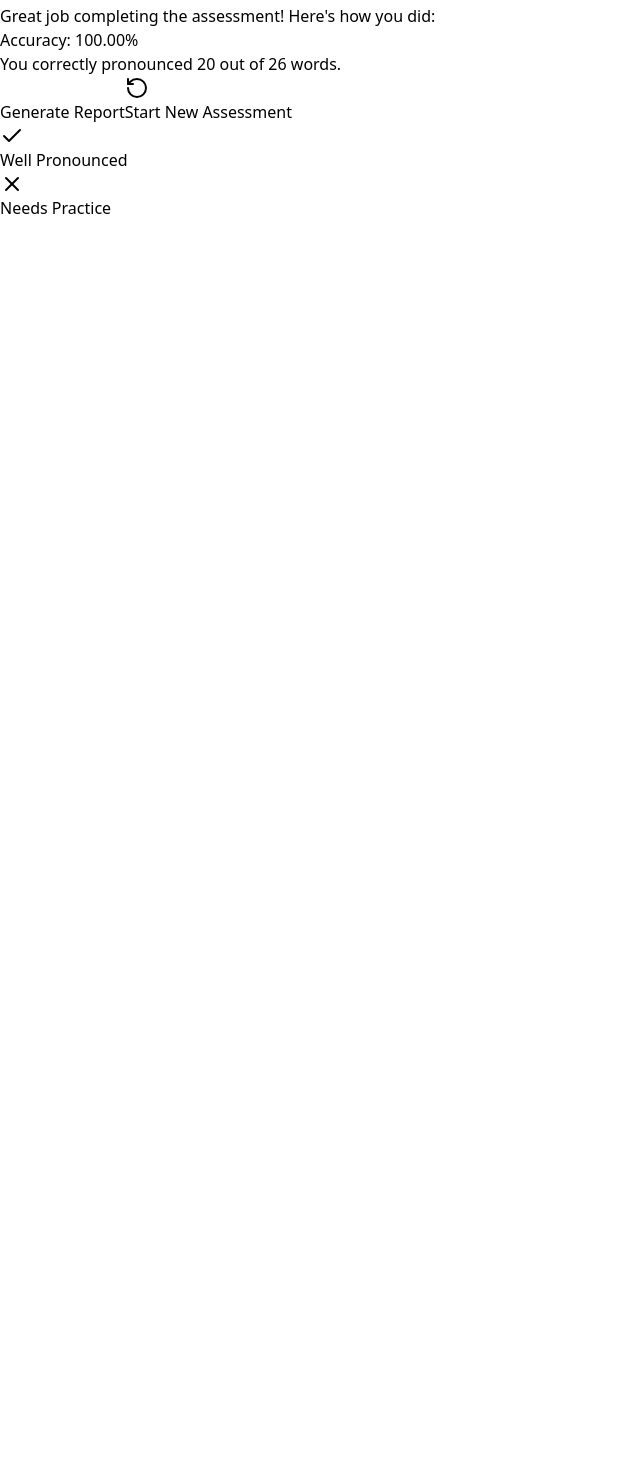
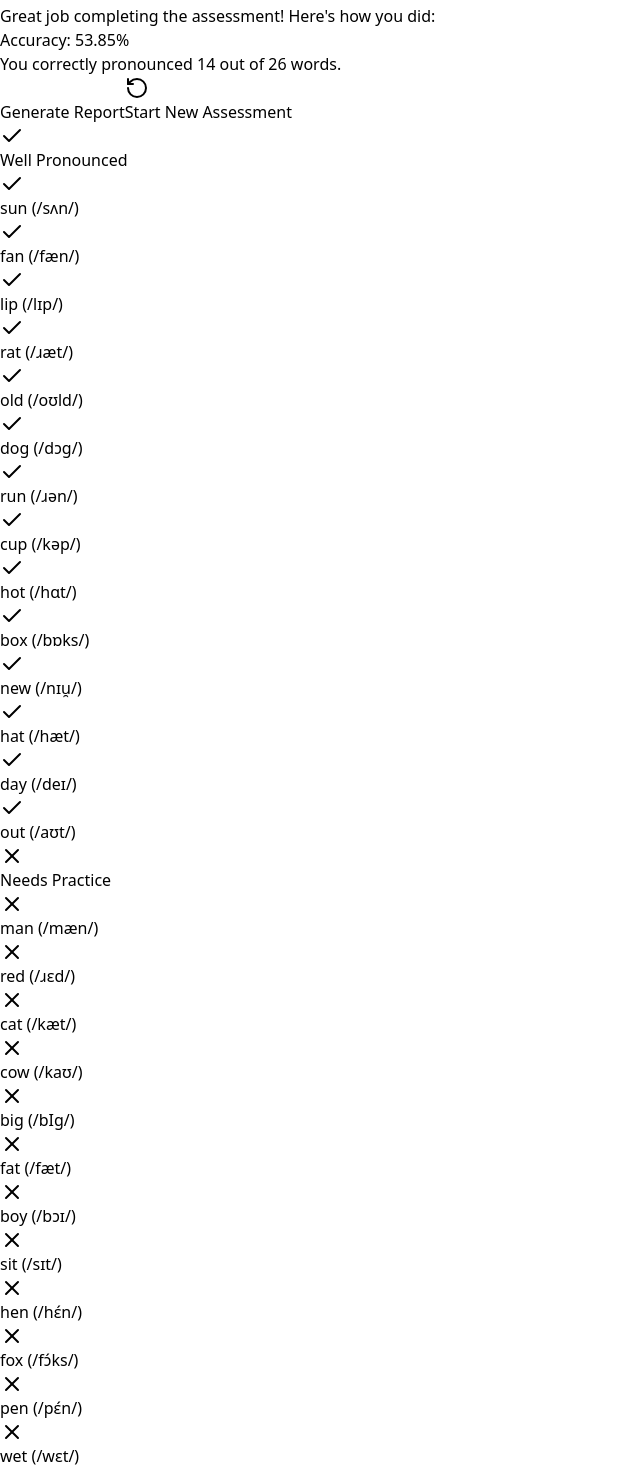
Before and after one commit to RaghavGohil/aas-website, a React (Vite) app in the folder frontend/: page /test/results in a window 1280 px wide. Shown: the part 20-1488 px from the top of the page, without its empty margins (0-640 px from the left). Before the commit the page ends 800 px from the top, so only its background shows below. Built offline with nearby package versions, Linux system fonts and the light colour scheme.

Commit message:
added some minute changes :)

```diff
--- a/frontend/src/components/Results.jsx
+++ b/frontend/src/components/Results.jsx
@@ -1,24 +1,67 @@
 import { useState, useContext, useEffect } from 'react'
-import { Check, X, FileDown, RotateCcw } from 'lucide-react'
+import { Check, X, FileDown, RotateCcw, Loader } from 'lucide-react'
 import { TestContext } from '../TestContext'
 import { useNavigate } from 'react-router-dom'
+
+const words = [
+    {"word": "man", "ipa": "/mæn/", "image": "https://media.istockphoto.com/id/980239992/vector/happy-handsome-man-showing-thumbs-up-concept-illustration-in-cartoon-style.jpg?s=612x612&w=0&k=20&c=1ikVDLkafPxGOLqq4gtIs4HQFBQpdjuiaSchIoqW_M4=" },
+    {"word": "red", "ipa": "/ɹɛd/", "image": "https://www.solidbackgrounds.com/images/1920x1080/1920x1080-red-solid-color-background.jpg" },
+    {"word": "sun", "ipa": "/sʌn/", "image": "https://market-resized.envatousercontent.com/previews/files/258481713/preview.jpg?w=590&h=590&cf_fit=crop&crop=top&format=auto&q=85&s=f3db3d967a3e35ed674eb1e6f6fec35ebc54147fc5bb37f08180b0d92d7a1fa1" },
+    {"word": "cat", "ipa": "/kæt/", "image": "https://i.pinimg.com/736x/11/8c/c8/118cc81c633316f14688da16832f90b3.jpg" },
+    {"word": "fan", "ipa": "/fæn/", "image": "https://cdn.vectorstock.com/i/500p/78/88/fan-vector-25477888.jpg" },
+    {"word": "cow", "ipa": "/kaʊ/", "image": "https://img.freepik.com/free-vector/cute-cow-cartoon-character_1308-134420.jpg?t=st=1737199940~exp=1737203540~hmac=7c241d1743d7fdb8bd372829731945d8591fda822ec47ba832a6ce6141660e22&w=826" },
+    {"word": "big", "ipa": "/bIg/", "image": "https://www.freepik.com/premium-psd/big-text-effect-3d-rendering-vector-illustration_38491113.htm" },
+    {"word": "lip", "ipa": "/lɪp/", "image": "https://img.freepik.com/premium-vector/mouth-lips-cartoon-female-sexy-part-body_24911-12319.jpg?w=1380" },
+    {"word": "rat", "ipa": "/ɹæt/", "image": "https://www.freepik.com/free-vector/playful-little-creature_5366859.htm" },
+    {"word": "old", "ipa": "/oʊld/", "image": "http://img.freepik.com/free-vector/hand-drawn-old-man-cartoon-illustration_52683-117765.jpg" },
+    {"word": "dog", "ipa": "/dɔɡ/", "image": "https://img.freepik.com/free-photo/cute-spitz_144627-7076.jpg" },
+    {"word": "run", "ipa": "/ɹən/", "image": "https://img.freepik.com/premium-vector/beautiful-professional-cartoon-character-design-vector-illustration_1253202-273605.jpg?w=826" },
+    {"word": "fat", "ipa": "/fæt/", "image": "https://img.freepik.com/free-vector/hand-drawn-fat-person-cartoon-illustration_52683-117783.jpg" },
+    {"word": "boy", "ipa": "/bɔɪ/", "image": "https://img.freepik.com/free-vector/cute-boy-with-peace-sign-cartoon-vector-icon-illustration-people-fashion-icon-concept-isolated-premium-vector-flat-cartoon-style_138676-3946.jpg" },
+    {"word": "cup", "ipa": "/kəp/", "image": "https://img.freepik.com/free-psd/beverage-illustration-design_23-2151470158.jpg" },
+    {"word": "sit", "ipa": "/sɪt/", "image": "https://img.freepik.com/premium-vector/man-sitting-sofa-icon_24877-43683.jpg" },
+    {"word": "hot", "ipa": "/hɑt/", "image": "https://img.freepik.com/premium-vector/fire-decorative-icon_98292-1613.jpg" },
+    {"word": "hen", "ipa": "/hɛ́n/", "image": "https://img.freepik.com/free-vector/chicken-finger-gestures-pointing-cartoon-character_1308-85016.jpg" },
+    {"word": "fox", "ipa": "/fɔ́ks/", "image": "https://img.freepik.com/premium-vector/cute-cartoon-style-running-red-fox-white-background_1174662-4341.jpg" },
+    {"word": "pen", "ipa": "/pɛ́n/", "image": "https://img.freepik.com/free-vector/cartoonish-blue-fountain-pen-isolated-white-background-vector-illustration_8130-2560.jpg" },
+    {"word": "box", "ipa": "/bɒks/", "image": "https://img.freepik.com/free-vector/sticker-empty-box-opened-white-background_1308-68243.jpg" },
+    {"word": "new", "ipa": "/nɪu̯/", "image": "https://media.istockphoto.com/id/1254219019/vector/new-comic-speech-bubble-vector-flat-illustrations.jpg" },
+    {"word": "hat", "ipa": "/hæt/", "image": "https://img.freepik.com/free-vector/hat-travel-icon-illustration_32991-1021.jpg" },
+    {"word": "wet", "ipa": "/wɛt/", "image": "https://img.freepik.com/free-vector/opposite-adjective-dry-wet_1308-2856.jpg" },
+    {"word": "day", "ipa": "/deɪ/", "image": "https://img.freepik.com/free-vector/sunset-nature-view_1308-24780.jpg" },
+    {"word": "out", "ipa": "/aʊt/", "image": "https://img.freepik.com/premium-vector/illustrator-opposites-out-object_65947-816.jpg" }
+];
 
 export default function Result() {
 
   const [pdfUrl, setPdfUrl] = useState(null)
-  const {testData} = useContext(TestContext)
+  const [loading, setLoading] = useState(true)
+  const [wellPronounced, setWellPronounced] = useState([])
+  const [mispronounced, setMispronounced] = useState([])
+  const [accuracy, setAccuracy] = useState(0)
+
+  const { testData } = useContext(TestContext)
   const navigate = useNavigate()
 
-  //useEffect(()=>{
-  //  if(testData.length === 0)
-  //  {
-  //    navigate('/')
-  //  }
-  //},[])
+  useEffect(() => {
+    // Simulate loading time (3 seconds)
+    setTimeout(() => {
+      // Randomly determine which words are well-pronounced or mispronounced
+      const randomResults = words.map((word) => ({
+        ...word,
+        correctlyPronounced: Math.random() > 0.5,  // Randomly decide if the word is well-pronounced
+      }));
 
-  //const correctWords = words.filter(testData => results[word.word])
-  //const incorrectWords = words.filter(word => !results[word.word])
-  const accuracy = 100
+      const well = randomResults.filter((word) => word.correctlyPronounced)
+      const mis = randomResults.filter((word) => !word.correctlyPronounced)
+
+      setWellPronounced(well)
+      setMispronounced(mis)
+      setAccuracy((well.length / words.length) * 100)  // Calculate accuracy based on well-pronounced words
+
+      setLoading(false)
+    }, 3000);  // Loading for 3 seconds
+  }, [])
 
   const generatePDF = () => {
     // Simulate PDF generation
@@ -32,9 +75,14 @@ export default function Result() {
       <h1 className="text-3xl font-bold mb-4 text-center">Your Results</h1>
       <p className="text-center mb-8 text-gray-600">Great job completing the assessment! Here's how you did:</p>
 
+      {loading ? (
+        <div className="flex justify-center">
+          <Loader className="h-12 w-12 text-blue-600 animate-spin" />
+        </div>
+      ) : (
         <div className="mb-8 p-6 border border-gray-200 rounded-lg shadow-md">
           <p className="text-4xl font-bold mb-4 text-center">Accuracy: {accuracy.toFixed(2)}%</p>
-        <p className="text-center mb-4">You correctly pronounced 20 out of 26 words.</p>
+          <p className="text-center mb-4">You correctly pronounced {wellPronounced.length} out of {words.length} words.</p>
 
           <div className="flex flex-wrap justify-center gap-4">
             <button
@@ -60,6 +108,7 @@ export default function Result() {
             </button>
           </div>
         </div>
+      )}
 
       <div className="grid md:grid-cols-2 gap-8">
         <div className="p-6 border border-green-500 rounded-lg shadow-md">
@@ -68,12 +117,12 @@ export default function Result() {
             <span className="text-xl font-bold">Well Pronounced</span>
           </div>
           <ul>
-            {/* {correctWords.map(word => (
+            {wellPronounced.map((word) => (
               <li key={word.word} className="mb-2 flex items-center">
                 <Check className="mr-2 h-4 w-4 text-green-500" />
                 {word.word} <span className="text-gray-500 ml-2">({word.ipa})</span>
               </li>
-            ))} */}
+            ))}
           </ul>
         </div>
 
@@ -83,12 +132,12 @@ export default function Result() {
             <span className="text-xl font-bold">Needs Practice</span>
           </div>
           <ul>
-            {/* {incorrectWords.map(word => (
+            {mispronounced.map((word) => (
               <li key={word.word} className="mb-2 flex items-center">
                 <X className="mr-2 h-4 w-4 text-red-500" />
                 {word.word} <span className="text-gray-500 ml-2">({word.ipa})</span>
               </li>
-            ))} */}
+            ))}
           </ul>
         </div>
       </div>
```
Lines whose indentation alone changed are shown as unchanged.
